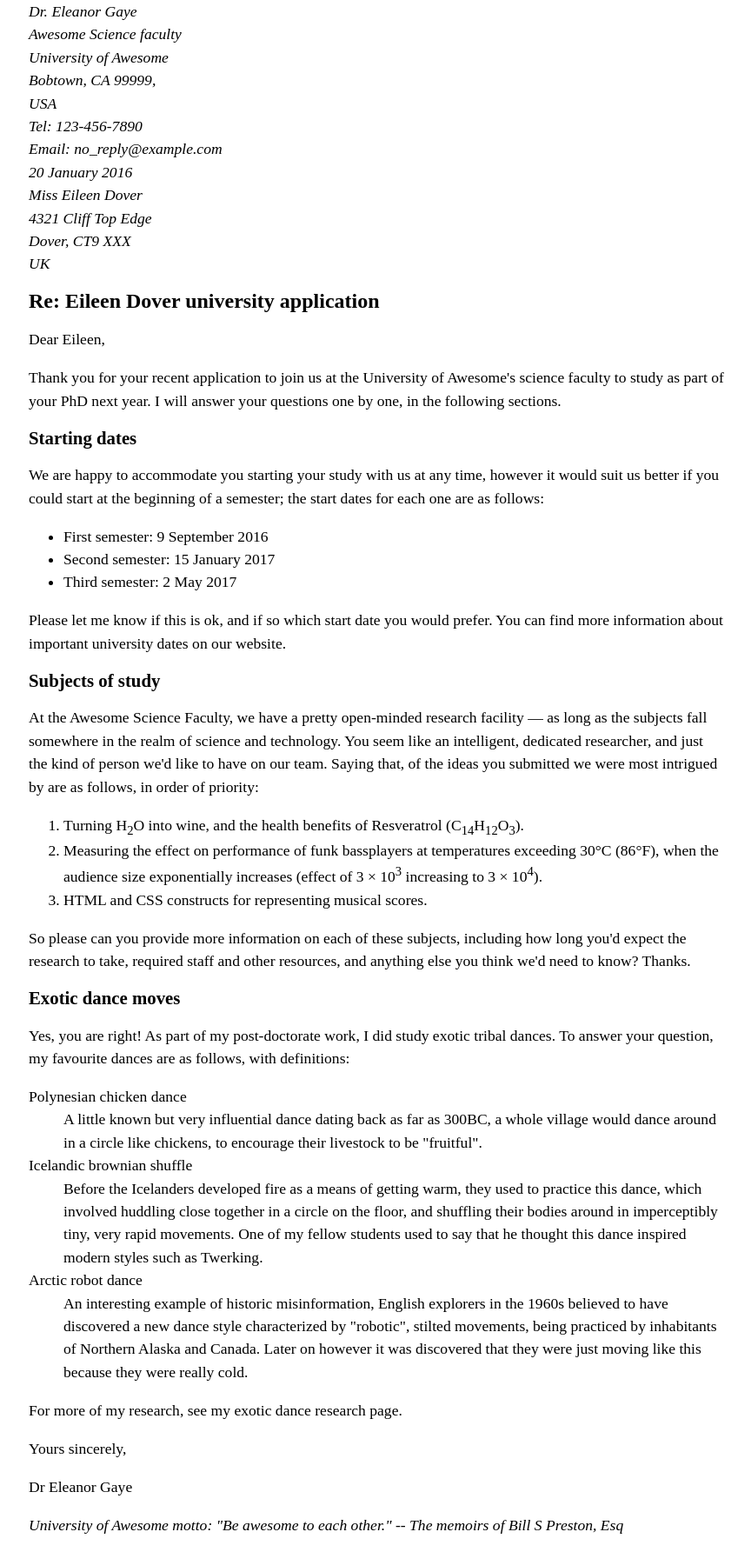
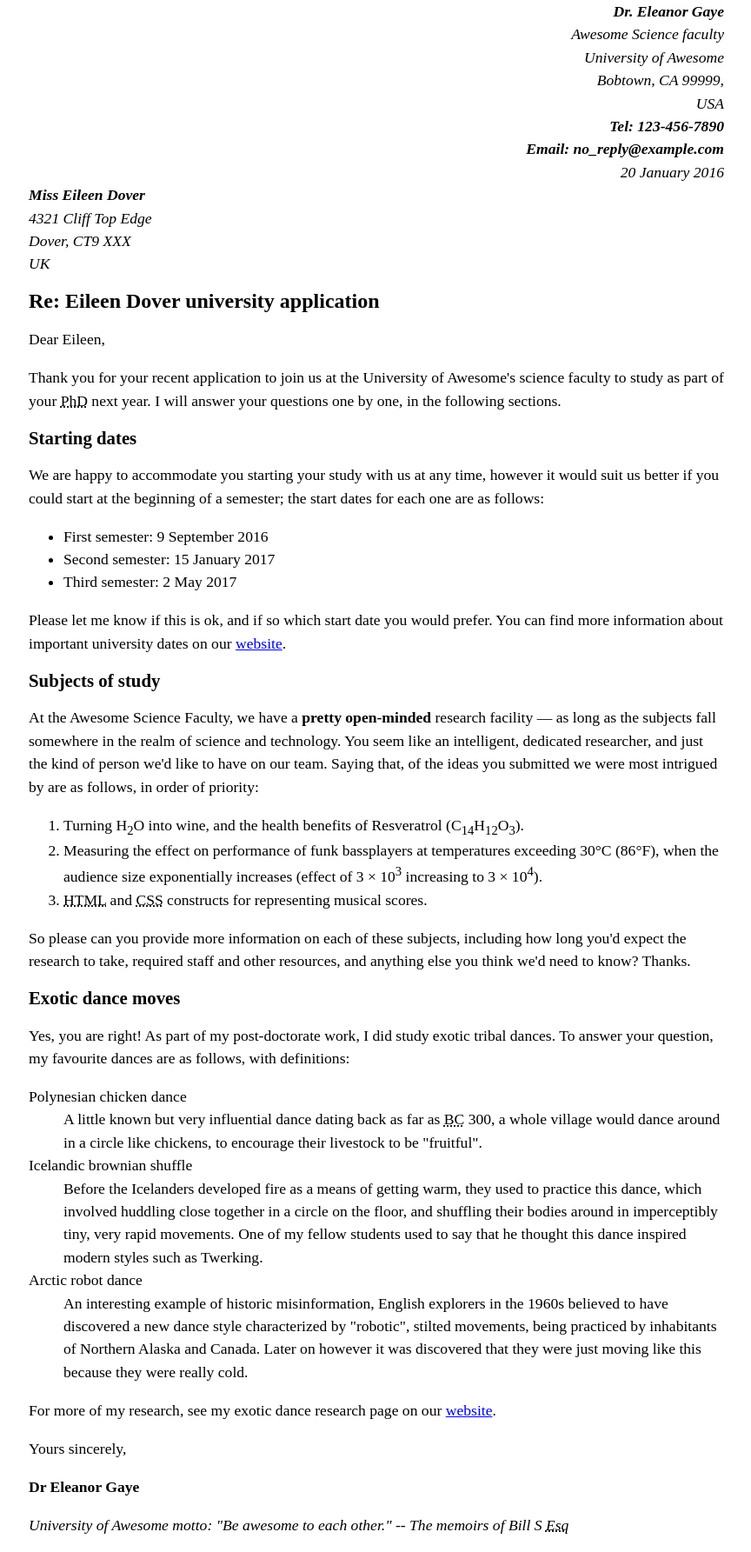
Before and after one commit to dinhkarate/IE104-Internet-va-Cong-nghe-Web-UIT, a plain HTML site: page index2.html in a window 1280 px wide. Shown: the whole page at 87% size, without its empty margins (207-1071 px from the left). Drawn offline with Linux system fonts and the light colour scheme.

Commit message:
LAB1. Bước 2.

```diff
--- a/index2.html
+++ b/index2.html
@@ -27,19 +27,19 @@
     </style>
 </head>
 <body>
-    <address>
-        Dr. Eleanor Gaye<br>
+    <address class="sender-column">
+        <strong>Dr. Eleanor Gaye</strong><br>
         Awesome Science faculty<br>
         University of Awesome<br>
         Bobtown, CA 99999,<br>
         USA<br>
-        Tel: 123-456-7890<br>
-        Email: no_reply@example.com<br>
-        20 January 2016
+        <strong>Tel: 123-456-7890</strong><br>
+        <strong>Email: no_reply@example.com</strong><br>
+        <time datetime="2016-01-20">20 January 2016</time>
     </address>
 
     <address>
-        Miss Eileen Dover<br>
+        <strong>Miss Eileen Dover</strong><br>
         4321 Cliff Top Edge<br>
         Dover, CT9 XXX<br>
         UK
@@ -49,23 +49,23 @@
 
     <p>Dear Eileen,</p>
 
-    <p>Thank you for your recent application to join us at the University of Awesome's science faculty to study as part of your PhD next year. I will answer your questions one by one, in the following sections.</p>
+    <p>Thank you for your recent application to join us at the University of Awesome's science faculty to study as part of your <abbr title="Doctor of Philosophy">PhD</abbr> next year. I will answer your questions one by one, in the following sections.</p>
 
     <h2>Starting dates</h2>
     <p>We are happy to accommodate you starting your study with us at any time, however it would suit us better if you could start at the beginning of a semester; the start dates for each one are as follows:</p>
     <ul>
-        <li>First semester: 9 September 2016</li>
-        <li>Second semester: 15 January 2017</li>
-        <li>Third semester: 2 May 2017</li>
+        <li>First semester: <time datetime="2016-09-09">9 September 2016</time></li>
+        <li>Second semester: <time datetime="2017-01-15">15 January 2017</time></li>
+        <li>Third semester: <time datetime="2017-05-02">2 May 2017</time></li>
     </ul>
-    <p>Please let me know if this is ok, and if so which start date you would prefer. You can find more information about important university dates on our website.</p>
+    <p>Please let me know if this is ok, and if so which start date you would prefer. You can find more information about important university dates on our <a href="https://uit.edu.vn">website</a>.</p>
 
     <h2>Subjects of study</h2>
-    <p>At the Awesome Science Faculty, we have a pretty open-minded research facility — as long as the subjects fall somewhere in the realm of science and technology. You seem like an intelligent, dedicated researcher, and just the kind of person we'd like to have on our team. Saying that, of the ideas you submitted we were most intrigued by are as follows, in order of priority:</p>
+    <p>At the Awesome Science Faculty, we have a <strong>pretty open-minded</strong> research facility — as long as the subjects fall somewhere in the realm of science and technology. You seem like an intelligent, dedicated researcher, and just the kind of person we'd like to have on our team. Saying that, of the ideas you submitted we were most intrigued by are as follows, in order of priority:</p>
     <ol>
         <li>Turning H<sub>2</sub>O into wine, and the health benefits of Resveratrol (C<sub>14</sub>H<sub>12</sub>O<sub>3</sub>).</li>
         <li>Measuring the effect on performance of funk bassplayers at temperatures exceeding 30°C (86°F), when the audience size exponentially increases (effect of 3 × 10<sup>3</sup> increasing to 3 × 10<sup>4</sup>).</li>
-        <li>HTML and CSS constructs for representing musical scores.</li>
+        <li><abbr title="Hypertext Markup Language">HTML</abbr> and <abbr title="Cascading Style Sheets">CSS</abbr> constructs for representing musical scores.</li>
     </ol>
     <p>So please can you provide more information on each of these subjects, including how long you'd expect the research to take, required staff and other resources, and anything else you think we'd need to know? Thanks.</p>
 
@@ -73,7 +73,7 @@
     <p>Yes, you are right! As part of my post-doctorate work, I did study exotic tribal dances. To answer your question, my favourite dances are as follows, with definitions:</p>
     <dl>
         <dt>Polynesian chicken dance</dt>
-        <dd>A little known but very influential dance dating back as far as 300BC, a whole village would dance around in a circle like chickens, to encourage their livestock to be "fruitful".</dd>
+        <dd>A little known but very influential dance dating back as far as <abbr title="Before Christ">BC</abbr> 300, a whole village would dance around in a circle like chickens, to encourage their livestock to be "fruitful".</dd>
 
         <dt>Icelandic brownian shuffle</dt>
         <dd>Before the Icelanders developed fire as a means of getting warm, they used to practice this dance, which involved huddling close together in a circle on the floor, and shuffling their bodies around in imperceptibly tiny, very rapid movements. One of my fellow students used to say that he thought this dance inspired modern styles such as Twerking.</dd>
@@ -81,10 +81,10 @@
         <dt>Arctic robot dance</dt>
         <dd>An interesting example of historic misinformation, English explorers in the 1960s believed to have discovered a new dance style characterized by "robotic", stilted movements, being practiced by inhabitants of Northern Alaska and Canada. Later on however it was discovered that they were just moving like this because they were really cold.</dd>
     </dl>
-    <p>For more of my research, see my exotic dance research page.</p>
+    <p>For more of my research, see my exotic dance research page on our <a href="https://uit.edu.vn">website</a>.</p>
 
     <p>Yours sincerely,</p>
-    <p>Dr Eleanor Gaye</p>
-    <p><em>University of Awesome motto: "Be awesome to each other." -- The memoirs of Bill S Preston, Esq</em></p>
+    <p><strong>Dr Eleanor Gaye</strong></p>
+    <p><em>University of Awesome motto: "Be awesome to each other." -- The memoirs of Bill S <abbr title="Esquire">Esq</abbr></em></p>
 </body>
 </html>
```
